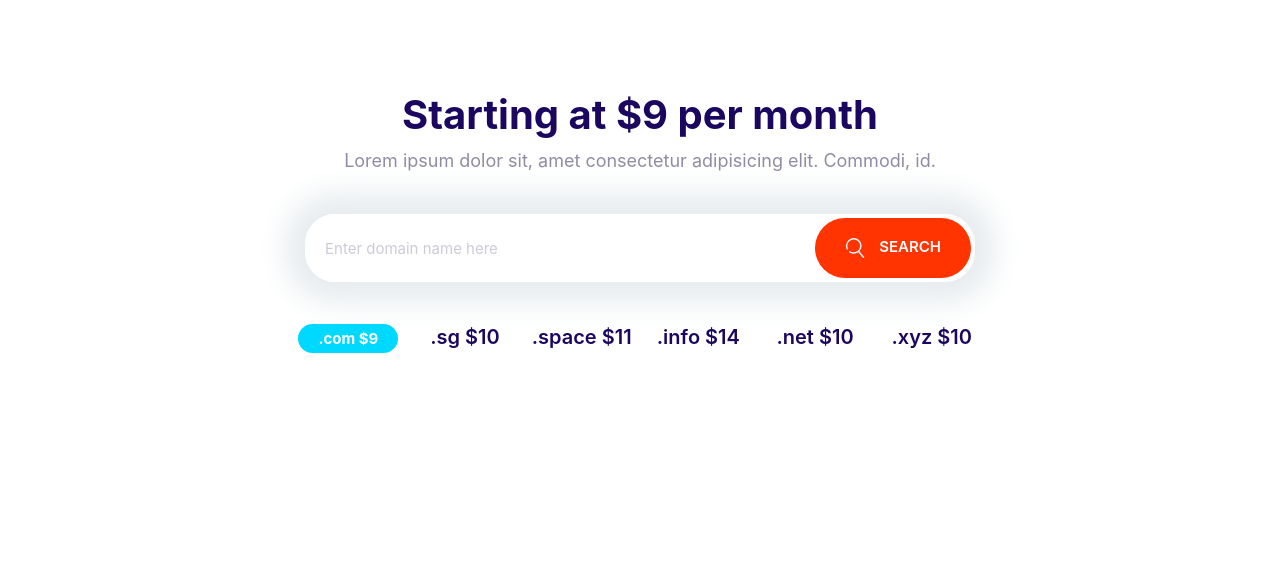
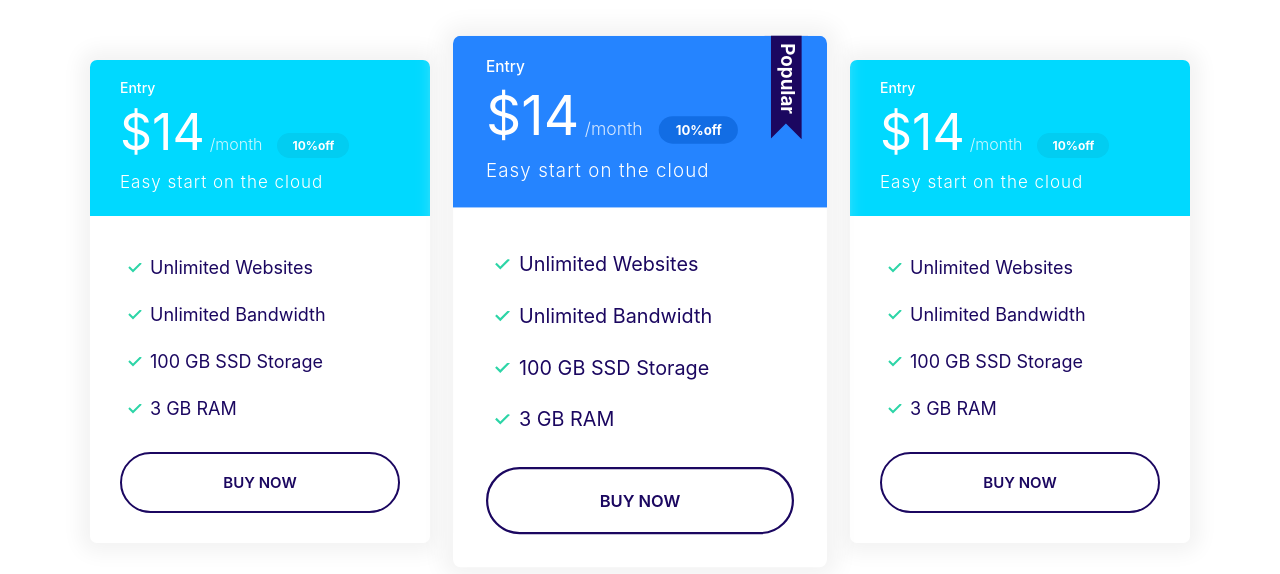
Before and after one commit to dhaligowski/fleet, a plain HTML site: page index.html in a window 1280 px wide. Drawn offline with Linux system fonts and the light colour scheme.

Commit message:
Build plans block component.

```diff
--- a/css/styles.css
+++ b/css/styles.css
@@ -272,10 +272,16 @@ a {
   background-color: var(--color-secondary);
   color: white;
 }
+.card--primary .badge--primary {
+  background-color: #126de4;
+}
 .card--secondary .badge--secondary {
   background-color: #02cdf1;
 }
 /* Plans */
+.plan {
+  transition: transform 0.2s ease-out;
+}
 .plan__name {
   color: white;
   margin: 0;
@@ -300,6 +306,9 @@ a {
 .plan .list__item {
   margin-bottom: 2rem;
 }
+.plan--popular {
+  transform: scale(1.1);
+}
 .plan--popular .card__header {
   position: relative;
 }
@@ -311,6 +320,12 @@ a {
   top: 0;
   right: 5%;
   top: -6px;
+}
+.plan:hover {
+  transform: scale(1.05);
+}
+.plan--popular:hover {
+  transform: scale(1.15);
 }
 @media screen and (min-width: 1024px) {
   .plan__name {
@@ -603,3 +618,11 @@ a {
     grid-template-columns: repeat(auto-fit, minmax(10rem, 1fr));
   }
 }
+/* Plans Block */
+.block-plans .grid {
+  gap: 8rem 4rem;
+}
+.block-plans .card {
+  max-width: 500px;
+  margin: 0 auto;
+}
--- a/index.html
+++ b/index.html
@@ -9,30 +9,69 @@
     <link rel="stylesheet" href="css/styles.css" />
   </head>
   <body>
-    <section class="block container block__domain">
-      <header class="block__header">
-        <h2>Starting at $9 per month</h2>
-        <p>
-          Lorem ipsum dolor sit, amet consectetur adipisicing elit. Commodi, id.
-        </p>
-      </header>
-      <div class="input-group">
-        <input type="text" class="input" placeholder="Enter domain name here" />
-        <button class="btn btn--accent">
-          <svg class="icon icon--white">
-            <use xlink:href="images/sprite.svg#search"></use>
-          </svg>
-          Search
-        </button>
+    <section class="block container block-plans">
+      <div class="grid grid--1x3">
+        <div class="plan">
+          <div class="card card--secondary">
+            <header class="card__header">
+              <h3 class="plan__name">Entry</h3>
+              <span class="plan__price">$14</span>
+              <span class="plan__billing-cycle">/month</span>
+              <span class="badge badge--secondary badge--small">10%off</span>
+              <span class="plan__description">Easy start on the cloud</span>
+            </header>
+            <div class="card__body">
+              <ul class="list list--tick">
+                <li class="list__item">Unlimited Websites</li>
+                <li class="list__item">Unlimited Bandwidth</li>
+                <li class="list__item">100 GB SSD Storage</li>
+                <li class="list__item">3 GB RAM</li>
+              </ul>
+              <button class="btn btn--outline btn--block">Buy Now</button>
+            </div>
+          </div>
+        </div>
+        <div class="plan plan--popular">
+          <div class="card card--primary">
+            <header class="card__header">
+              <h3 class="plan__name">Entry</h3>
+              <span class="plan__price">$14</span>
+              <span class="plan__billing-cycle">/month</span>
+              <span class="badge badge--primary badge--small">10%off</span>
+              <span class="plan__description">Easy start on the cloud</span>
+            </header>
+            <div class="card__body">
+              <ul class="list list--tick">
+                <li class="list__item">Unlimited Websites</li>
+                <li class="list__item">Unlimited Bandwidth</li>
+                <li class="list__item">100 GB SSD Storage</li>
+                <li class="list__item">3 GB RAM</li>
+              </ul>
+              <button class="btn btn--outline btn--block">Buy Now</button>
+            </div>
+          </div>
+        </div>
+        <div class="plan">
+          <div class="card card--secondary">
+            <header class="card__header">
+              <h3 class="plan__name">Entry</h3>
+              <span class="plan__price">$14</span>
+              <span class="plan__billing-cycle">/month</span>
+              <span class="badge badge--secondary badge--small">10%off</span>
+              <span class="plan__description">Easy start on the cloud</span>
+            </header>
+            <div class="card__body">
+              <ul class="list list--tick">
+                <li class="list__item">Unlimited Websites</li>
+                <li class="list__item">Unlimited Bandwidth</li>
+                <li class="list__item">100 GB SSD Storage</li>
+                <li class="list__item">3 GB RAM</li>
+              </ul>
+              <button class="btn btn--outline btn--block">Buy Now</button>
+            </div>
+          </div>
+        </div>
       </div>
-      <ul class="list block-domain__prices">
-        <li><span class="badge badge--secondary">.com $9</span></li>
-        <li>.sg $10</li>
-        <li>.space $11</li>
-        <li>.info $14</li>
-        <li>.net $10</li>
-        <li>.xyz $10</li>
-      </ul>
     </section>
   </body>
 </html>
```
Also changed, not shown: components/domainBlock.html (+1 -0 lines), components/plansBlock.html (added, +64 -0 lines), components/popularPlan.html (+0 -2 lines).
